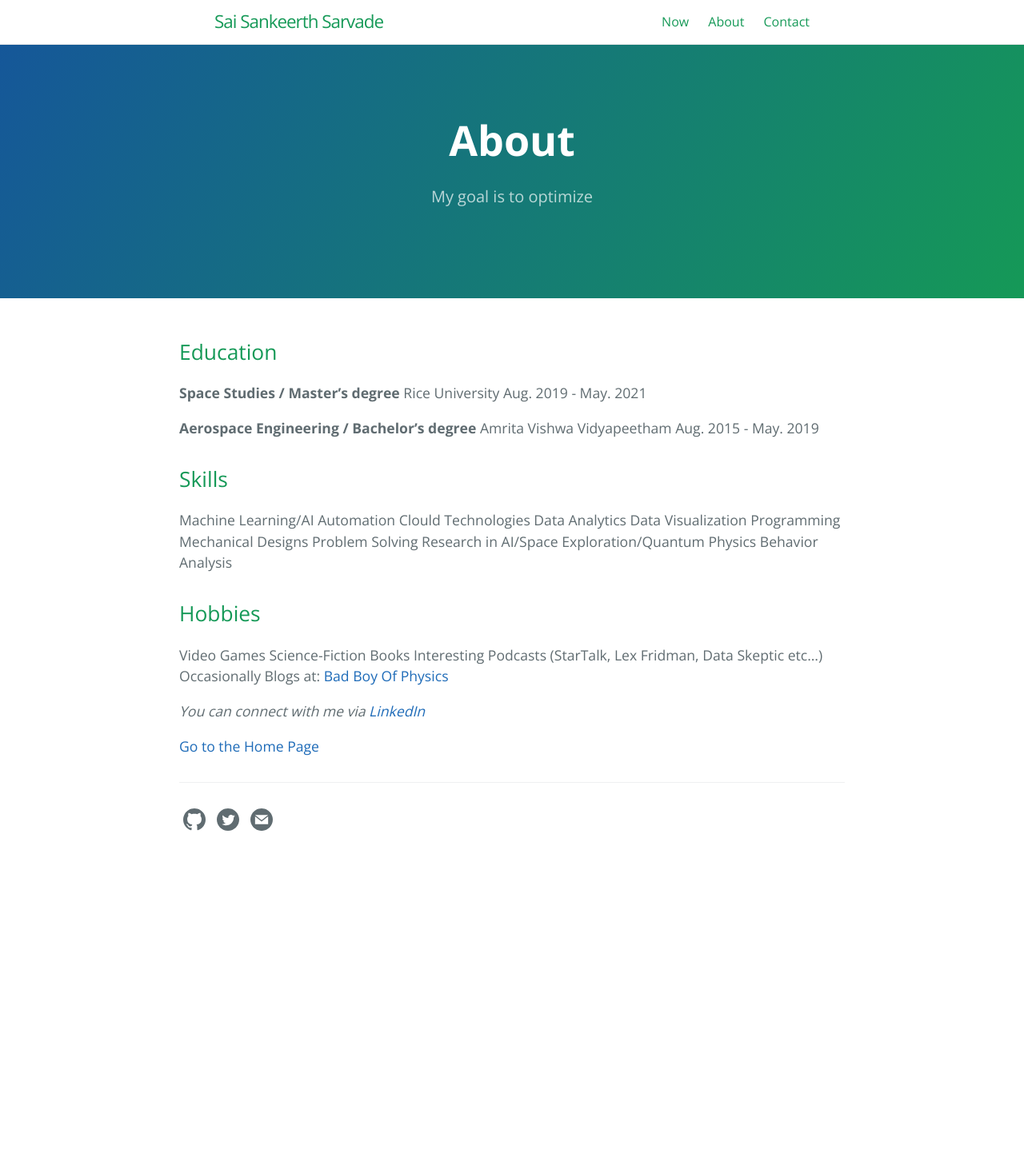
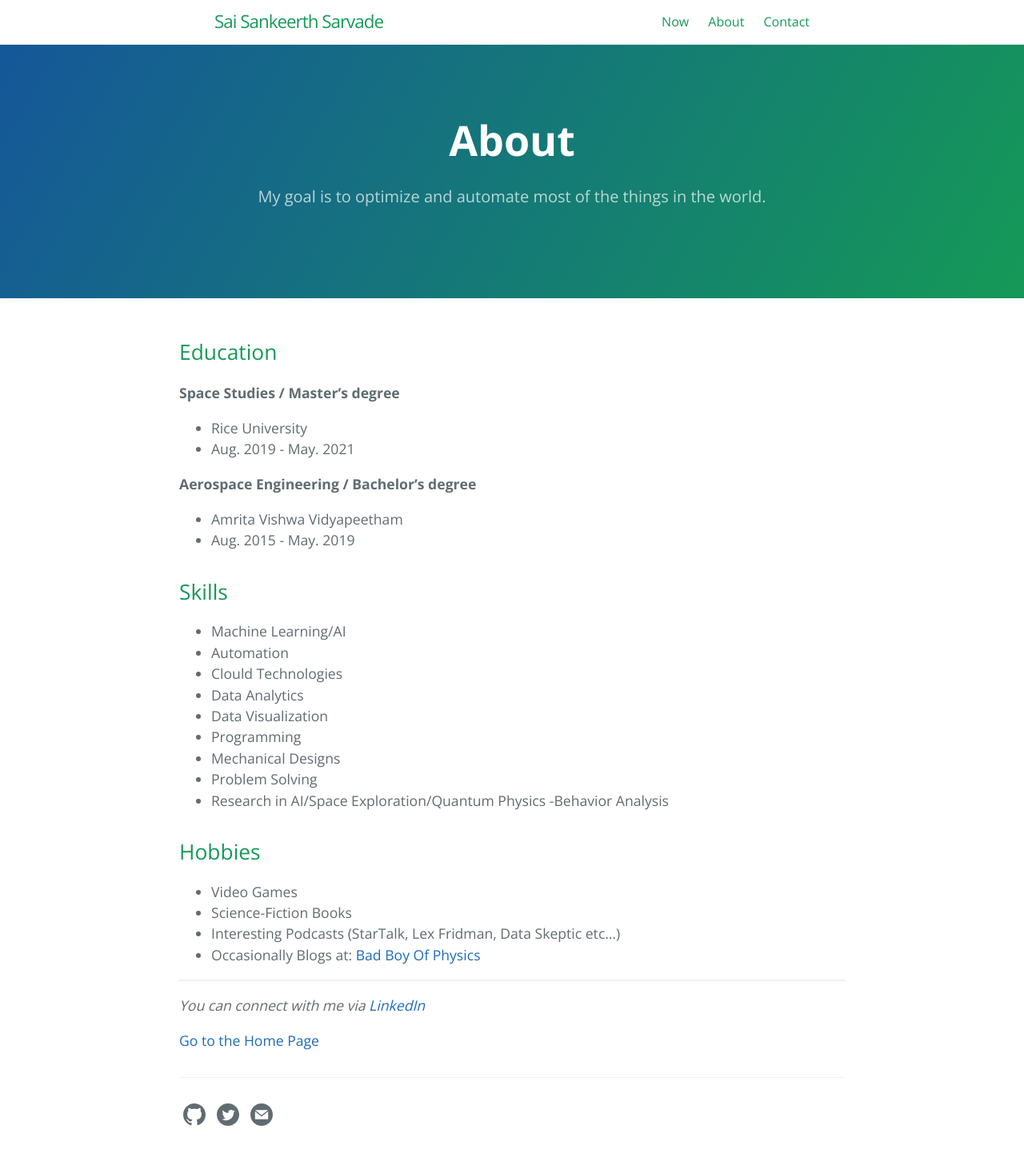
Before and after one commit to sarvade/my_portfolio, a Jekyll site: the page built from about.md, in a window 1280 px wide. Shown: the whole page at 80% size. Built offline with Jekyll 4.4.1, drawn with Linux system fonts in a browser that asks for light colours; before the commit the page ends 1093 px from its top, so only the background shows below that.

Commit message:
Update about.md

```diff
--- a/about.md
+++ b/about.md
@@ -1,7 +1,7 @@
 ---
 layout: page
 title: About
-tagline: My goal is to optimize
+tagline: My goal is to optimize and automate most of the things in the world.
 permalink: /about.html
 ref: about
 order: 0
@@ -11,37 +11,37 @@ order: 0
 ## Education
 
 **Space Studies / Master's degree**
-Rice University
-Aug. 2019 - May. 2021
+- Rice University
+- Aug. 2019 - May. 2021
 
 **Aerospace Engineering / Bachelor's degree**
-Amrita Vishwa Vidyapeetham
-Aug. 2015 - May. 2019
+- Amrita Vishwa Vidyapeetham
+- Aug. 2015 - May. 2019
 
 
 ## Skills
 
-Machine Learning/AI
-Automation
-Clould Technologies
-Data Analytics
-Data Visualization
-Programming
-Mechanical Designs
-Problem Solving
-Research in AI/Space Exploration/Quantum Physics
-Behavior Analysis
+- Machine Learning/AI
+- Automation
+- Clould Technologies
+- Data Analytics
+- Data Visualization
+- Programming
+- Mechanical Designs
+- Problem Solving
+- Research in AI/Space Exploration/Quantum Physics
+ -Behavior Analysis
 
 
 ## Hobbies
 
-Video Games
-Science-Fiction Books
-Interesting Podcasts (StarTalk, Lex Fridman, Data Skeptic etc...)
-Occasionally Blogs at: [Bad Boy Of Physics](https://badboyofphysics.blogspot.com/)
+- Video Games
+- Science-Fiction Books
+- Interesting Podcasts (StarTalk, Lex Fridman, Data Skeptic etc...)
+- Occasionally Blogs at: [Bad Boy Of Physics](https://badboyofphysics.blogspot.com/)
 
 
-
+---
 
 *You can connect with me via [LinkedIn](https://www.linkedin.com/in/sankeerthsarvade/)*
 
```
